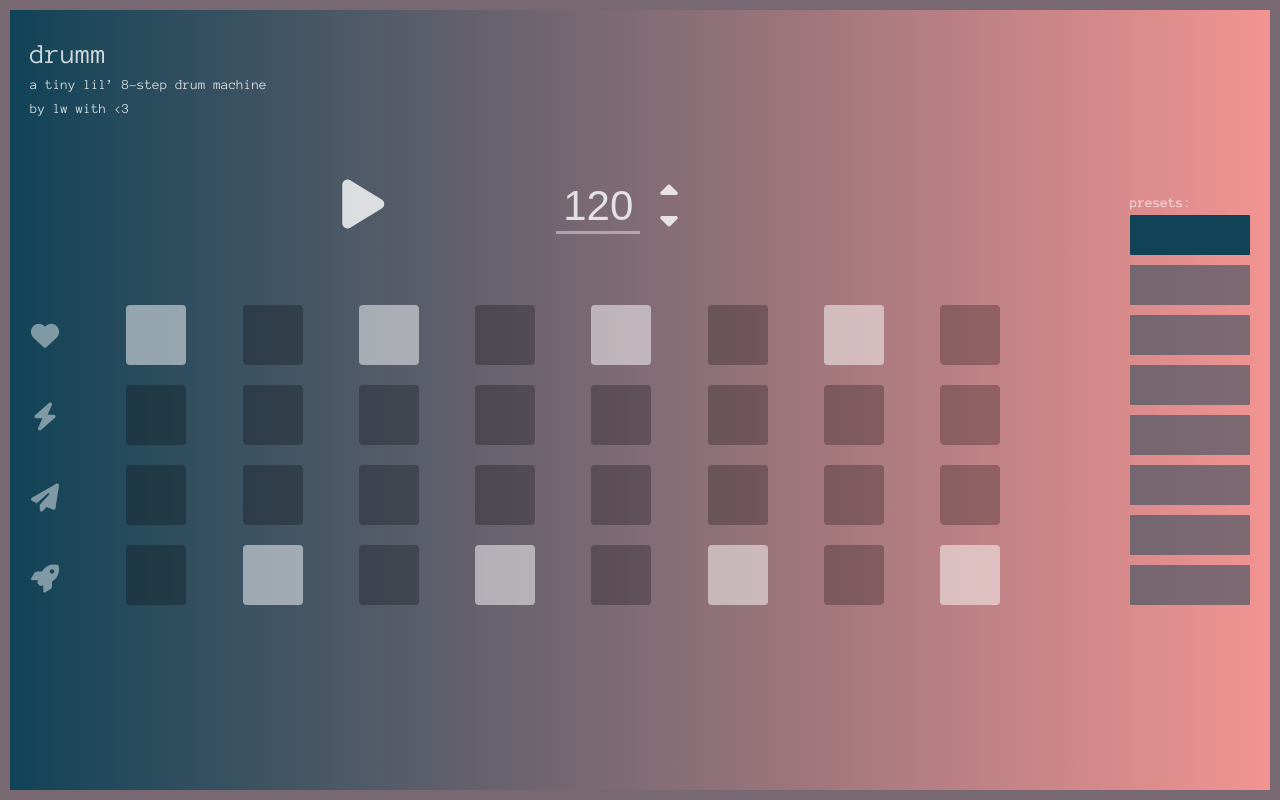
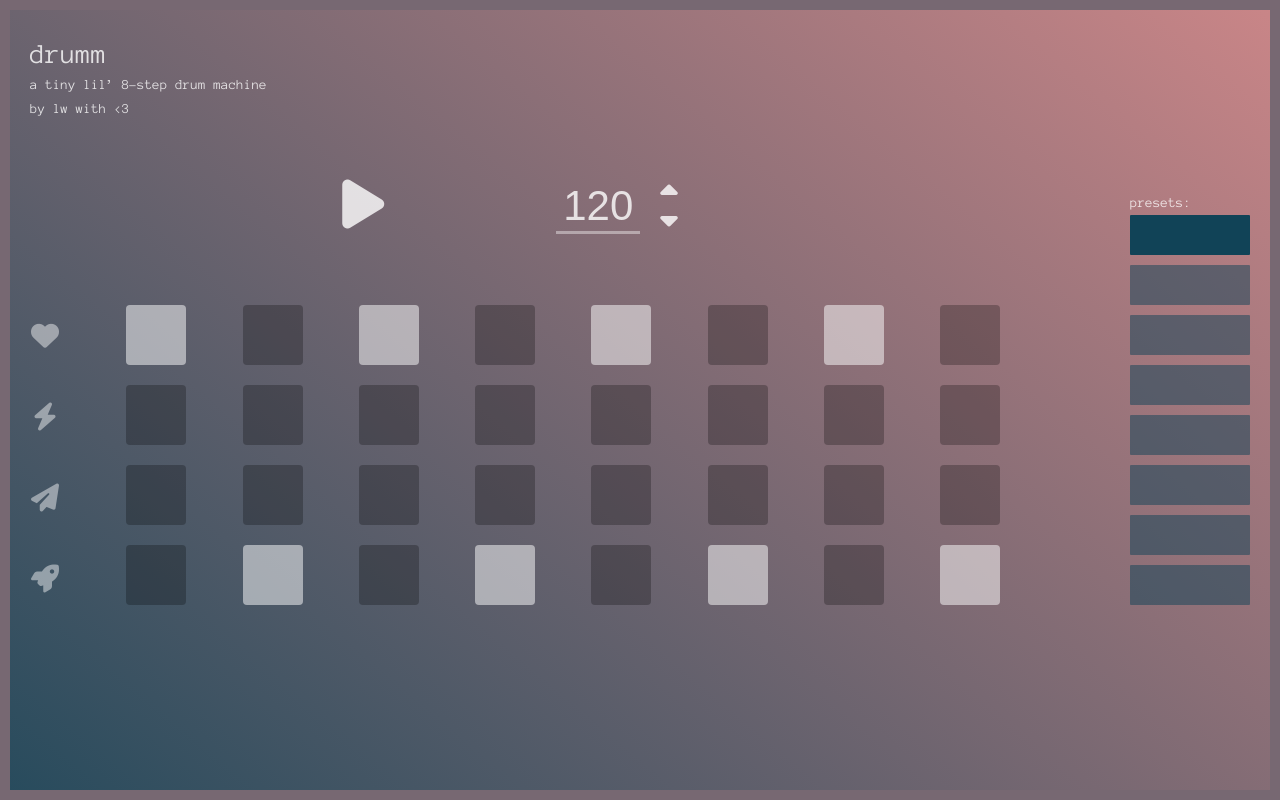
Before and after one commit to larawarman/drumm, a React (Create React App) app: page / in a window 1280 px wide. Built offline with nearby package versions, Linux system fonts and the light colour scheme.

Commit message:
Feat: update background animation to react to BPM

```diff
--- a/src/components/App.js
+++ b/src/containers/App.js
@@ -1,13 +1,14 @@
 import React, { Component } from 'react';
+import { connect } from 'react-redux';
 import Tone from 'tone';
 import styled from 'styled-components';
 
-import Bpm from '../containers/Bpm';
-import Controls from '../containers/Controls';
-import Playground from '../containers/Playground';
+import Bpm from './Bpm';
+import Controls from './Controls';
+import Playground from './Playground';
 import Presets from '../components/Presets';
 
-export default class App extends Component {
+class App extends Component {
   constructor(props) {
     super();
   }
@@ -18,7 +19,10 @@ export default class App extends Component {
   }
   render() {
     return (
-      <AppContainer className="app">
+      <AppContainer
+        className="app"
+        bpm = {this.props.bpm}
+      >
         <HeaderArea>
           <h1>drumm</h1>
           <h6>a tiny lil&rsquo; 8-step drum machine</h6>
@@ -49,10 +53,31 @@ const AppContainer = styled.div`
   box-sizing: border-box;
   background: #776872;
   background: -webkit-linear-gradient(to left, #F29492, #114357);
-  background: linear-gradient(to left, #F29492, #114357);
+  background: linear-gradient(220deg, #F29492, #114357);
+  background-size: 140% 140%;
+  -webkit-animation: bg-animate ${props => props.bpm ? (500 / props.bpm) : 6}s ease infinite;
+  -moz-animation: bg-animate ${props => props.bpm ? (500 / props.bpm) : 6}s ease infinite;
+  animation: bg-animate ${props => props.bpm ? (500 / props.bpm) : 6}s ease infinite;
+
+
   @media (max-width: 720px) {
     border: none;
     padding: 5px;
+  }
+  @-webkit-keyframes bg-animate {
+    0%{background-position:82% 0%}
+    50%{background-position:19% 100%}
+    100%{background-position:82% 0%}
+  }
+  @-moz-keyframes bg-animate {
+      0%{background-position:82% 0%}
+      50%{background-position:19% 100%}
+      100%{background-position:82% 0%}
+  }
+  @keyframes bg-animate {
+      0%{background-position:82% 0%}
+      50%{background-position:19% 100%}
+      100%{background-position:82% 0%}
   }
 `;
 
@@ -81,3 +106,11 @@ const Machine = styled.div`
     margin-right: 0;
   }
 `;
+
+function mapStateToProps(state) {
+  return{
+    bpm: state.bpm
+  };
+}
+
+export default connect(mapStateToProps)(App);
--- a/src/index.js
+++ b/src/index.js
@@ -5,7 +5,7 @@ import { createStore } from "redux";
 import reducers from "./reducers";
 
 import './index.css';
-import App from './components/App';
+import App from './containers/App';
 import registerServiceWorker from './registerServiceWorker';
 
 ReactDOM.render(
```
